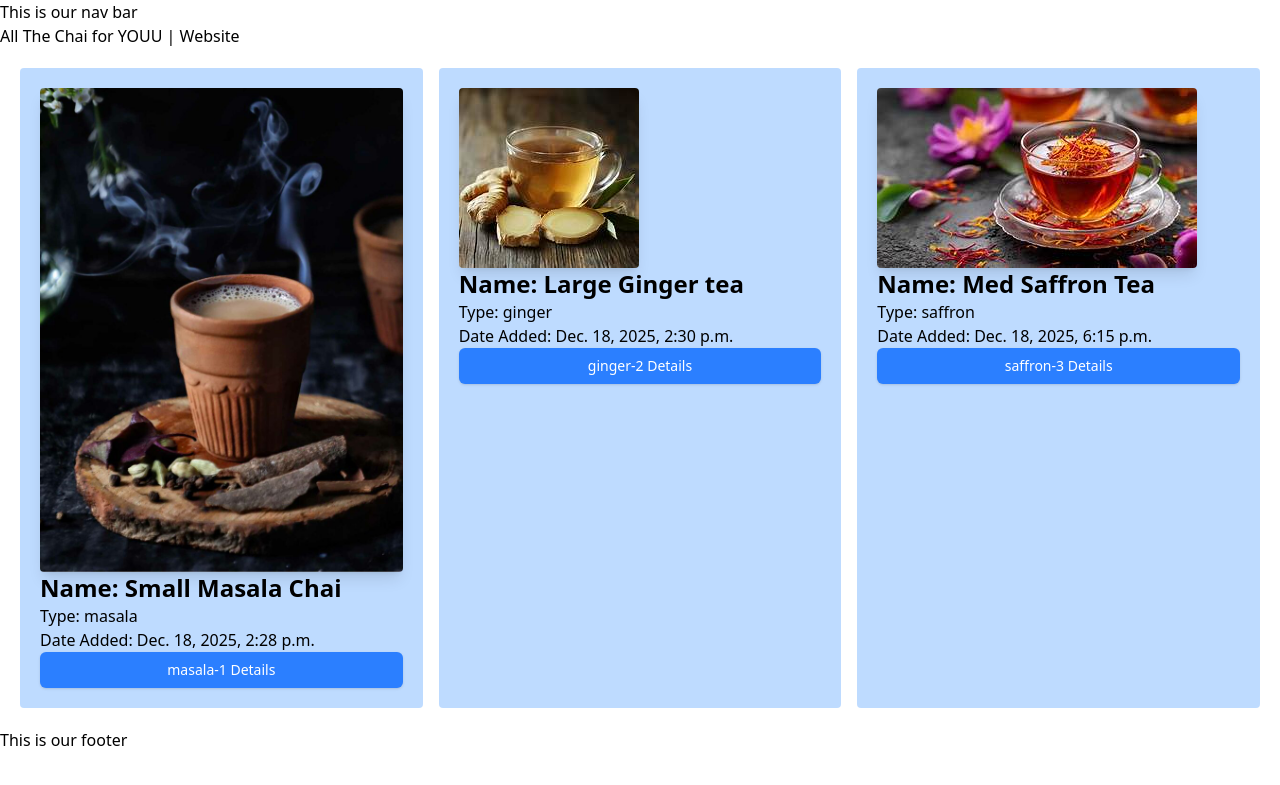
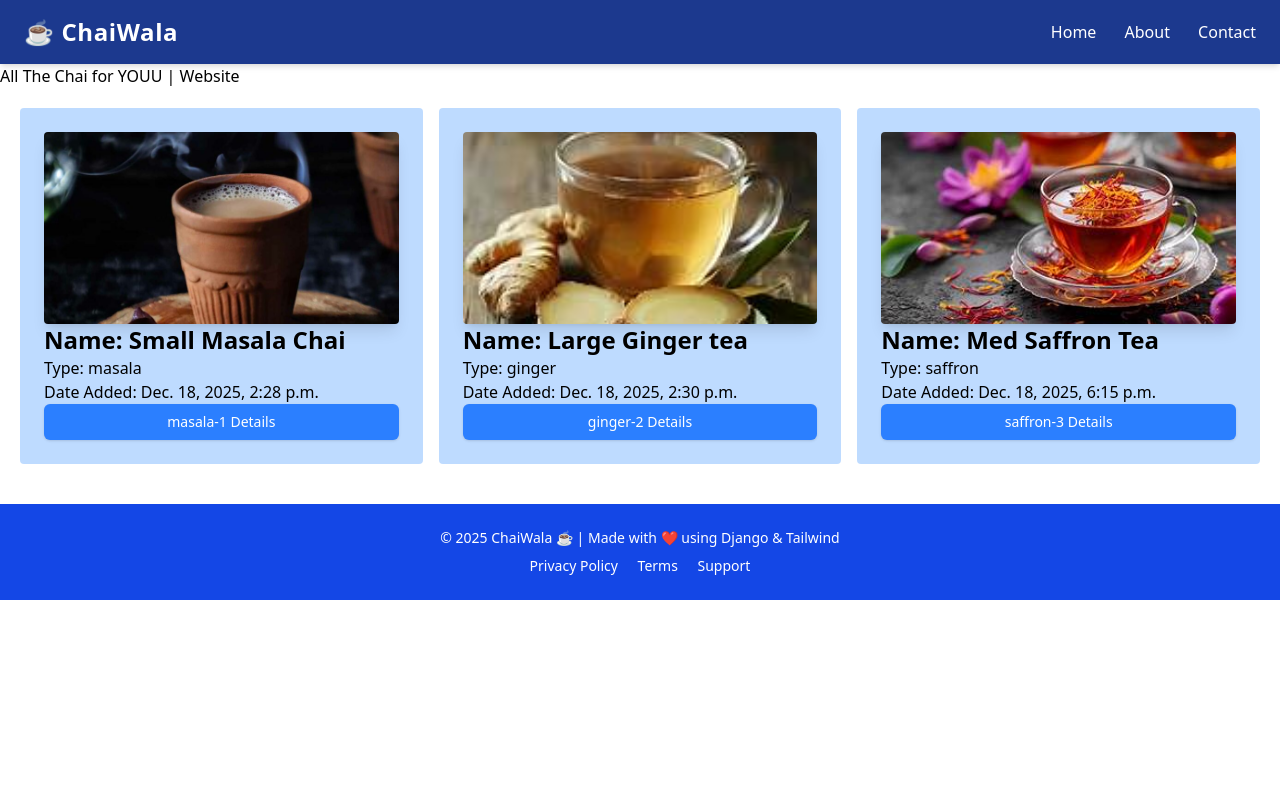
Before and after one commit to SaniyaBhagane/DJANGO, a Django app: page /chai/ in a window 1280 px wide. Shown: the top 785 px of the page. Run offline with Django 5.2, Linux system fonts and the light colour scheme; data comes from the database, SQL or seed files in the repository; both versions use the stored data as it was after the commit; style sheets or scripts are compiled from the project's sources; some libraries are stand-ins or nearby versions.

Commit message:
styled pages

```diff
--- a/chaiaurDjango/chai/templates/chai/all_chai.html
+++ b/chaiaurDjango/chai/templates/chai/all_chai.html
@@ -7,8 +7,8 @@ Home Page
 
 <div class= 'grid grid-cols-3 gap-4 m-5'>
     {% for chai in chai  %}
-    <div class="chai-item bg-blue-200 p-5 text-black img-center rounded">
-        <img class="rounded shadow-lg" src="{{chai.image.url}}" alt="">
+    <div class="chai-item bg-blue-200 p-6 text-black img-center rounded">
+        <img class="w-full h-48 object-cover rounded shadow-lg" src="{{chai.image.url}}" alt="">
         <h2 class="text-2xl font-bold">Name: {{ chai.name }}</h2>
         <p>Type: {{ chai.type }}</p>
         <p>Date Added: {{ chai.date_added }}</p>
--- a/chaiaurDjango/templates/layout.html
+++ b/chaiaurDjango/templates/layout.html
@@ -10,10 +10,38 @@
     {% tailwind_css %}
 </head>
 <body>
-    <nav>This is our nav bar</nav>
+    <nav class="bg-blue-900 text-white shadow-md">
+        <div class="max-w-7xl mx-auto px-6 py-4 flex justify-between items-center">
+            <a href="{% url 'All_Chai' %}" class="text-2xl font-bold tracking-wide text-black-400">
+                ☕ ChaiWala
+            </a>
+            <div class="space-x-6">
+                <a href="{% url 'All_Chai' %}" class="hover:text-blue-200 transition">
+                    Home
+                </a>
+                <a href="#" class="hover:text-blue-200 transition">
+                    About
+                </a>
+                <a href="#" class="hover:text-blue-200 transition">
+                    Contact
+                </a>
+            </div>
+        </div>
+    </nav>
 
     {% block content %}{% endblock %}
 
-    <footer>This is our footer</footer>
+    <footer class="bg-blue-700 text-white mt-10">
+        <div class="max-w-7xl mx-auto px-6 py-6 text-center">
+            <p class="text-sm">
+                © 2025 ChaiWala ☕ | Made with ❤️ using Django & Tailwind
+            </p>
+            <div class="mt-2 space-x-4 text-sm">
+                <a href="#" class="hover:text-blue-300">Privacy Policy</a>
+                <a href="#" class="hover:text-blue-300">Terms</a>
+                <a href="#" class="hover:text-blue-300">Support</a>
+            </div>
+        </div>
+    </footer>
 </body>
 </html>
--- a/chaiaurDjango/theme/static/css/dist/styles.css
+++ b/chaiaurDjango/theme/static/css/dist/styles.css
@@ -10,17 +10,21 @@
     monospace;
     --color-red-500: oklch(63.7% 0.237 25.331);
     --color-yellow-200: oklch(94.5% 0.129 101.54);
+    --color-yellow-300: oklch(90.5% 0.182 98.111);
     --color-blue-100: oklch(93.2% 0.032 255.585);
     --color-blue-200: oklch(88.2% 0.059 254.128);
+    --color-blue-300: oklch(80.9% 0.105 251.813);
     --color-blue-500: oklch(62.3% 0.214 259.815);
     --color-blue-600: oklch(54.6% 0.245 262.881);
     --color-blue-700: oklch(48.8% 0.243 264.376);
     --color-blue-800: oklch(42.4% 0.199 265.638);
+    --color-blue-900: oklch(37.9% 0.146 265.522);
     --color-gray-50: oklch(98.5% 0.002 247.839);
     --color-black: #000;
     --color-white: #fff;
     --spacing: 0.25rem;
     --container-xl: 36rem;
+    --container-7xl: 80rem;
     --text-sm: 0.875rem;
     --text-sm--line-height: calc(1.25 / 0.875);
     --text-lg: 1.125rem;
@@ -36,6 +40,7 @@
     --font-weight-medium: 500;
     --font-weight-bold: 700;
     --tracking-normal: 0em;
+    --tracking-wide: 0.025em;
     --leading-normal: 1.5;
     --radius-md: 0.375rem;
     --default-transition-duration: 150ms;
@@ -220,6 +225,9 @@
   .mx-auto {
     margin-inline: auto;
   }
+  .mt-2 {
+    margin-top: calc(var(--spacing) * 2);
+  }
   .mt-3 {
     margin-top: calc(var(--spacing) * 3);
   }
@@ -256,6 +264,9 @@
   .table {
     display: table;
   }
+  .h-48 {
+    height: calc(var(--spacing) * 48);
+  }
   .h-64 {
     height: calc(var(--spacing) * 64);
   }
@@ -271,6 +282,9 @@
   .w-full {
     width: 100%;
   }
+  .max-w-7xl {
+    max-width: var(--container-7xl);
+  }
   .max-w-xl {
     max-width: var(--container-xl);
   }
@@ -283,8 +297,14 @@
   .grid-cols-3 {
     grid-template-columns: repeat(3, minmax(0, 1fr));
   }
+  .content-center {
+    align-content: center;
+  }
   .items-center {
     align-items: center;
+  }
+  .justify-between {
+    justify-content: space-between;
   }
   .justify-center {
     justify-content: center;
@@ -297,6 +317,20 @@
   }
   .gap-8 {
     gap: calc(var(--spacing) * 8);
+  }
+  .space-x-4 {
+    :where(& > :not(:last-child)) {
+      --tw-space-x-reverse: 0;
+      margin-inline-start: calc(calc(var(--spacing) * 4) * var(--tw-space-x-reverse));
+      margin-inline-end: calc(calc(var(--spacing) * 4) * calc(1 - var(--tw-space-x-reverse)));
+    }
+  }
+  .space-x-6 {
+    :where(& > :not(:last-child)) {
+      --tw-space-x-reverse: 0;
+      margin-inline-start: calc(calc(var(--spacing) * 6) * var(--tw-space-x-reverse));
+      margin-inline-end: calc(calc(var(--spacing) * 6) * calc(1 - var(--tw-space-x-reverse)));
+    }
   }
   .rounded {
     border-radius: 0.25rem;
@@ -323,8 +357,14 @@
   .bg-blue-600 {
     background-color: var(--color-blue-600);
   }
+  .bg-blue-700 {
+    background-color: var(--color-blue-700);
+  }
   .bg-blue-800 {
     background-color: var(--color-blue-800);
+  }
+  .bg-blue-900 {
+    background-color: var(--color-blue-900);
   }
   .bg-gray-50 {
     background-color: var(--color-gray-50);
@@ -341,6 +381,9 @@
   .object-cover {
     object-fit: cover;
   }
+  .p-3 {
+    padding: calc(var(--spacing) * 3);
+  }
   .p-4 {
     padding: calc(var(--spacing) * 4);
   }
@@ -353,8 +396,17 @@
   .px-4 {
     padding-inline: calc(var(--spacing) * 4);
   }
+  .px-6 {
+    padding-inline: calc(var(--spacing) * 6);
+  }
   .py-2 {
     padding-block: calc(var(--spacing) * 2);
+  }
+  .py-4 {
+    padding-block: calc(var(--spacing) * 4);
+  }
+  .py-6 {
+    padding-block: calc(var(--spacing) * 6);
   }
   .text-center {
     text-align: center;
@@ -402,11 +454,18 @@
     --tw-tracking: var(--tracking-normal);
     letter-spacing: var(--tracking-normal);
   }
+  .tracking-wide {
+    --tw-tracking: var(--tracking-wide);
+    letter-spacing: var(--tracking-wide);
+  }
   .text-black {
     color: var(--color-black);
   }
   .text-white {
     color: var(--color-white);
+  }
+  .text-yellow-300 {
+    color: var(--color-yellow-300);
   }
   .underline {
     text-decoration-line: underline;
@@ -419,6 +478,10 @@
     --tw-shadow: 0 10px 15px -3px var(--tw-shadow-color, rgb(0 0 0 / 0.1)), 0 4px 6px -4px var(--tw-shadow-color, rgb(0 0 0 / 0.1));
     box-shadow: var(--tw-inset-shadow), var(--tw-inset-ring-shadow), var(--tw-ring-offset-shadow), var(--tw-ring-shadow), var(--tw-shadow);
   }
+  .shadow-md {
+    --tw-shadow: 0 4px 6px -1px var(--tw-shadow-color, rgb(0 0 0 / 0.1)), 0 2px 4px -2px var(--tw-shadow-color, rgb(0 0 0 / 0.1));
+    box-shadow: var(--tw-inset-shadow), var(--tw-inset-ring-shadow), var(--tw-ring-offset-shadow), var(--tw-ring-shadow), var(--tw-shadow);
+  }
   .shadow-sm {
     --tw-shadow: 0 1px 3px 0 var(--tw-shadow-color, rgb(0 0 0 / 0.1)), 0 1px 2px -1px var(--tw-shadow-color, rgb(0 0 0 / 0.1));
     box-shadow: var(--tw-inset-shadow), var(--tw-inset-ring-shadow), var(--tw-ring-offset-shadow), var(--tw-ring-shadow), var(--tw-shadow);
@@ -426,6 +489,11 @@
   .outline {
     outline-style: var(--tw-outline-style);
     outline-width: 1px;
+  }
+  .transition {
+    transition-property: color, background-color, border-color, outline-color, text-decoration-color, fill, stroke, --tw-gradient-from, --tw-gradient-via, --tw-gradient-to, opacity, box-shadow, transform, translate, scale, rotate, filter, -webkit-backdrop-filter, backdrop-filter, display, content-visibility, overlay, pointer-events;
+    transition-timing-function: var(--tw-ease, var(--default-transition-timing-function));
+    transition-duration: var(--tw-duration, var(--default-transition-duration));
   }
   .transition-shadow {
     transition-property: box-shadow;
@@ -443,6 +511,20 @@
     &:hover {
       @media (hover: hover) {
         background-color: var(--color-blue-800);
+      }
+    }
+  }
+  .hover\:text-blue-200 {
+    &:hover {
+      @media (hover: hover) {
+        color: var(--color-blue-200);
+      }
+    }
+  }
+  .hover\:text-blue-300 {
+    &:hover {
+      @media (hover: hover) {
+        color: var(--color-blue-300);
       }
     }
   }
@@ -477,6 +559,11 @@
       outline-style: none;
     }
   }
+}
+@property --tw-space-x-reverse {
+  syntax: "*";
+  inherits: false;
+  initial-value: 0;
 }
 @property --tw-border-style {
   syntax: "*";
@@ -568,6 +655,7 @@
 @layer properties {
   @supports ((-webkit-hyphens: none) and (not (margin-trim: inline))) or ((-moz-orient: inline) and (not (color:rgb(from red r g b)))) {
     *, ::before, ::after, ::backdrop {
+      --tw-space-x-reverse: 0;
       --tw-border-style: solid;
       --tw-leading: initial;
       --tw-font-weight: initial;
```
Also changed, not shown: chaiaurDjango/db.sqlite3, chaiaurDjango/media/chai_varieties/ginger.jpg (added), chaiaurDjango/media/chai_varieties/saffron.jpg (added).
